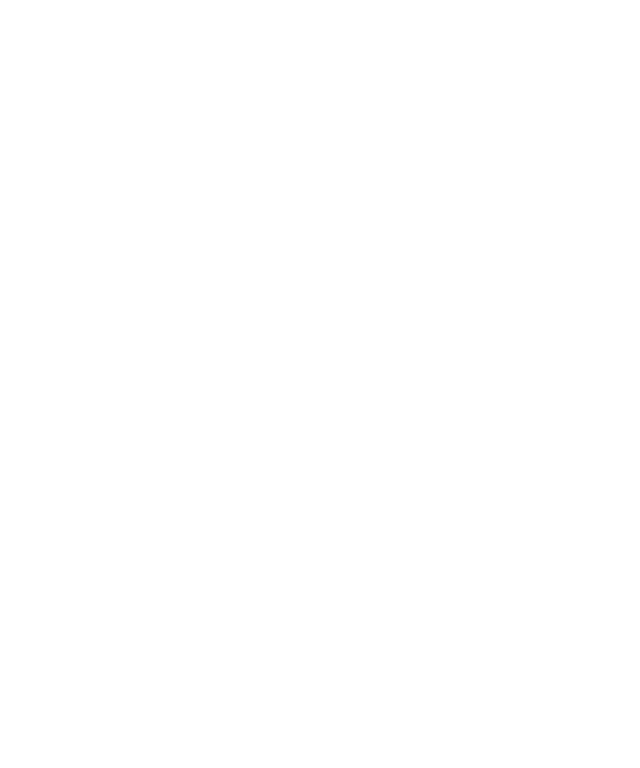
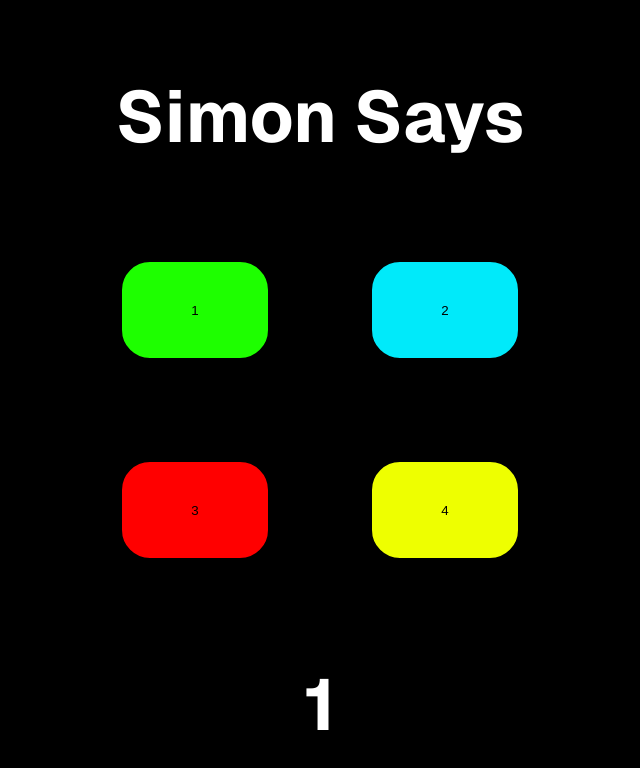
Before and after one commit to AnuragBaruah47/Simon-Says, a plain HTML site: page index.html in a window 1280 px wide. Shown: the whole page, without its empty margins (320-960 px from the left). Drawn offline with nearby package versions, Linux system fonts and the light colour scheme; a web font is replaced by a local one.

Commit message:
Css Updated (not the final design)

```diff
--- a/index.html
+++ b/index.html
@@ -4,8 +4,23 @@
     <meta charset="UTF-8">
     <meta name="viewport" content="width=device-width, initial-scale=1.0">
     <title>Simon Says</title>
+    <link rel="stylesheet" href="style.css">
 </head>
 <body>
-
+    <div class="container">
+        <div class="roundContainer">
+            <h2 title="RoundUpdater">Simon Says</h2>
+        </div>
+        <div class="buttoncontainer">
+            <button id="green">1</button>
+            <button id="blue">2</button>
+            <button id="red">3</button>
+            <button id="yellow">4</button>
+        </div>
+        <div class="scoreContainer">
+            <h2 id="score">1</h2>
+        </div>
+    </div>
+    <script src="./script.js"></script>
 </body>
 </html>
--- a/style.css
+++ b/style.css
@@ -0,0 +1,59 @@
+@import url('https://fonts.googleapis.com/css2?family=Geist:wght@700&family=Inter:ital,opsz,wght@0,14..32,100..900;1,14..32,100..900&family=Martel+Sans:wght@200;300;400;600;700;800;900&family=Montserrat:ital,wght@0,100..900;1,100..900&family=Nunito:ital,wght@0,200..1000;1,200..1000&family=Open+Sans:ital,wght@0,300..800;1,300..800&family=Oswald:wght@200..700&family=Playwrite+GB+S:ital,wght@0,100..400;1,100..400&family=Playwrite+IT+Moderna:wght@100..400&family=Roboto:ital,wght@0,100;0,300;0,400;0,500;0,700;0,900;1,100;1,300;1,400;1,500;1,700;1,900&family=Tektur:wght@400..900&family=Ubuntu:ital,wght@0,300;0,400;0,500;0,700;1,300;1,400;1,500;1,700&display=swap');
+*,*:after,*:before{
+    padding: 0px;
+    margin: 0px;
+    box-sizing: border-box;
+}
+body{
+    background-color: black;
+    color: white;
+    font-family: "Geist", sans-serif;
+    font-optical-sizing: auto;
+    font-weight: 700;
+    font-style: normal;
+    font-size: 3rem;
+}
+.container{
+    height: 100vh;
+    width: 100vw;
+    display: flex;
+    flex-direction: column;
+    justify-content: space-around;
+}
+.RoundUpdater{
+    font-family: 'Courier New', Courier, monospace;
+}
+.buttoncontainer{
+    align-self: center;
+    display: grid;
+    grid-template-rows: 100px 100px;
+    grid-template-columns: 150px 150px;
+    gap: 100px;
+}
+button{
+    height: 100px;
+    width: 150px;
+    border-radius: 30px;
+    border: 2px solid black;
+}
+.roundContainer{
+    margin-top: 21px;
+    display: flex;
+    justify-content: center;
+}
+.scoreContainer{
+    display: flex;
+    justify-content: center;
+}
+#red{
+    background-color: rgb(255, 0, 0);
+}
+#green{
+    background-color: rgb(30, 255, 0);
+}
+#yellow{
+    background-color: rgb(238, 255, 0);
+}
+#blue{
+    background-color: rgb(0, 234, 250);
+}
```
